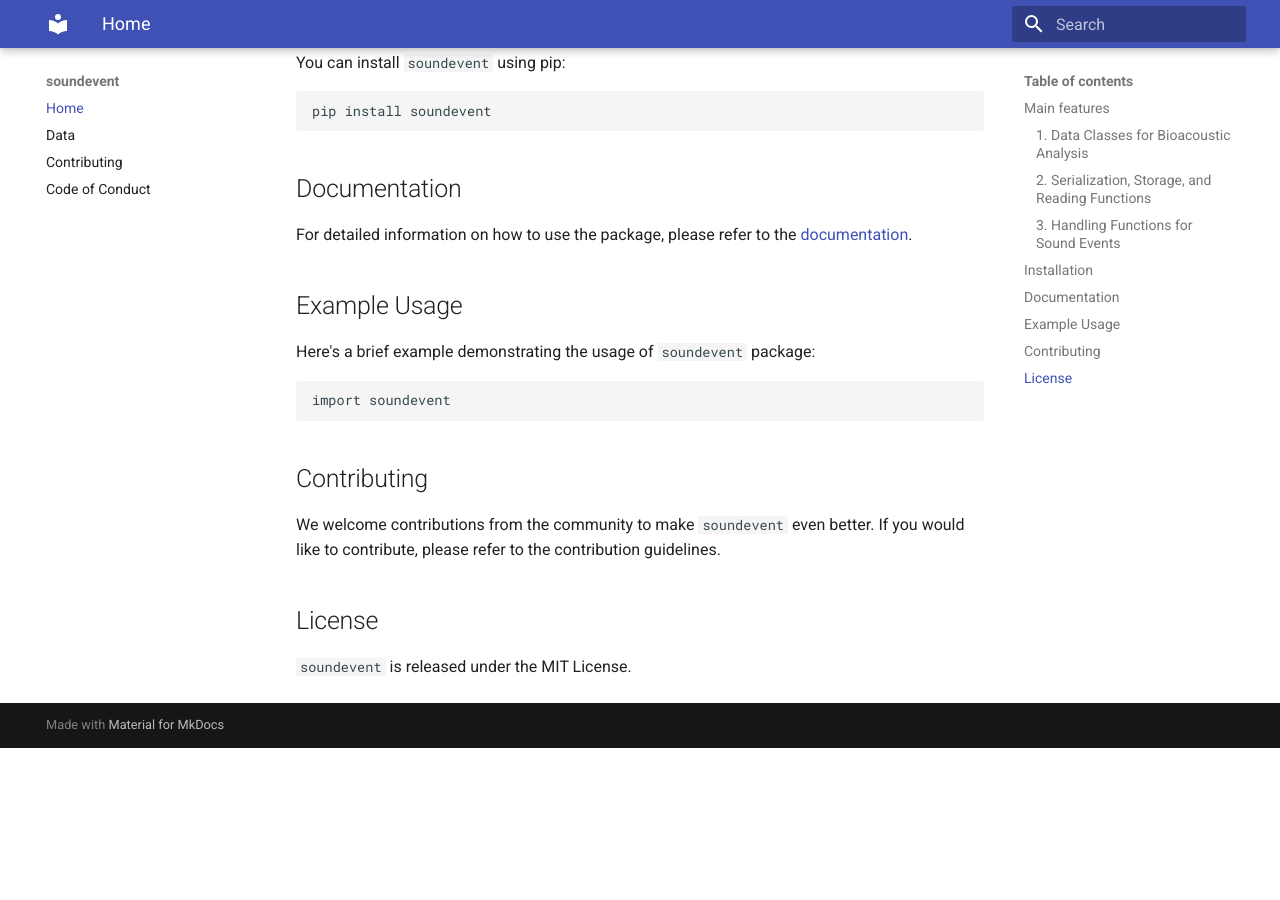
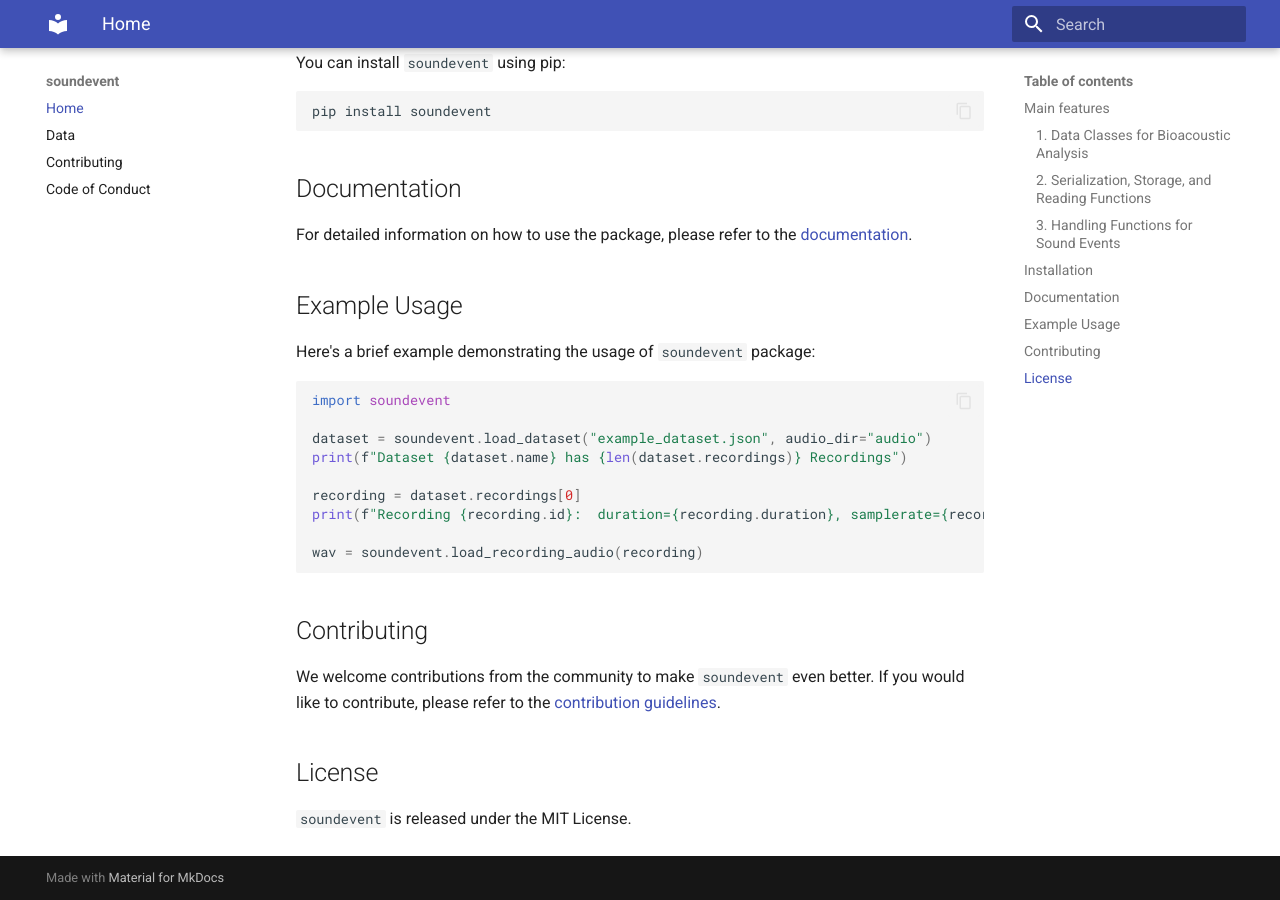
Before and after one commit to mbsantiago/soundevent, an MkDocs documentation site: the page built from docs/README.md, in a window 1280 px wide and 900 px high, scrolled down 1128 px. Built offline with MkDocs 1.6.1 and Material for MkDocs 9.7.7, drawn with Linux system fonts in a browser that asks for light colours; before the commit the page ends 1876 px from its top, so only the background shows below that.

Commit message:
Better mkdocs config

````diff
--- a/README.md
+++ b/README.md
@@ -56,14 +56,23 @@
 
 Here's a brief example demonstrating the usage of `soundevent` package:
 
-```{python}
+``` py
 import soundevent
+
+dataset = soundevent.load_dataset("example_dataset.json", audio_dir="audio")
+print(f"Dataset {dataset.name} has {len(dataset.recordings)} Recordings")
+
+recording = dataset.recordings[0]
+print(f"Recording {recording.id}:  duration={recording.duration}, samplerate={recording.samplerate}")
+
+wav = soundevent.load_recording_audio(recording)
+
 ```
 
 ## Contributing
 
 We welcome contributions from the community to make `soundevent` even better. If
-you would like to contribute, please refer to the contribution guidelines.
+you would like to contribute, please refer to the [contribution guidelines](CONTRIBUTING.md).
 
 ## License
 
--- a/mkdocs.yml
+++ b/mkdocs.yml
@@ -9,6 +9,8 @@
 
 theme:
   name: material
+  features:
+    - content.code.copy
 
 plugins:
   - search
@@ -35,6 +37,11 @@
   - pymdownx.details
   - pymdownx.superfences
   - pymdownx.snippets
+  - pymdownx.highlight:
+      anchor_linenums: true
+      line_spans: __span
+      pygments_lang_class: true
+  - pymdownx.inlinehilite
   - toc:
       toc_depth: 3
       permalink: "#"
````
